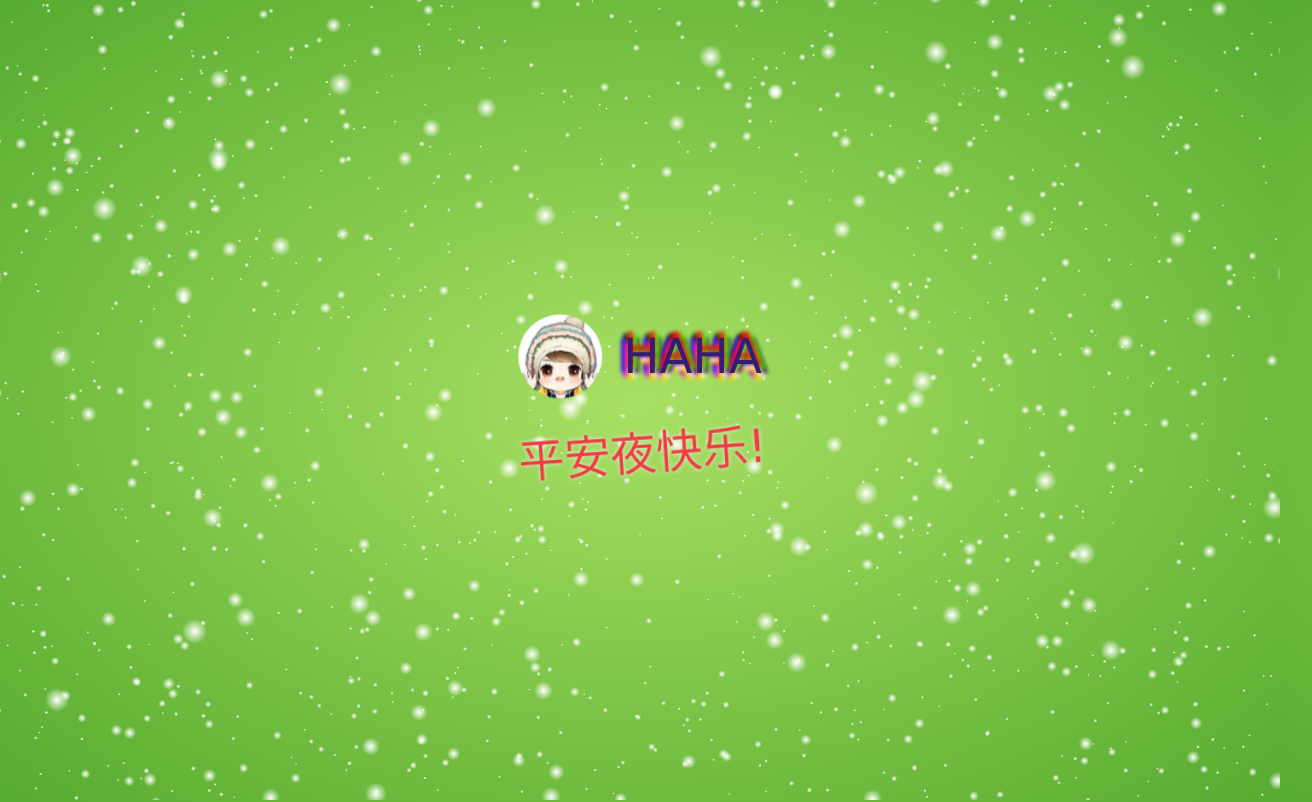
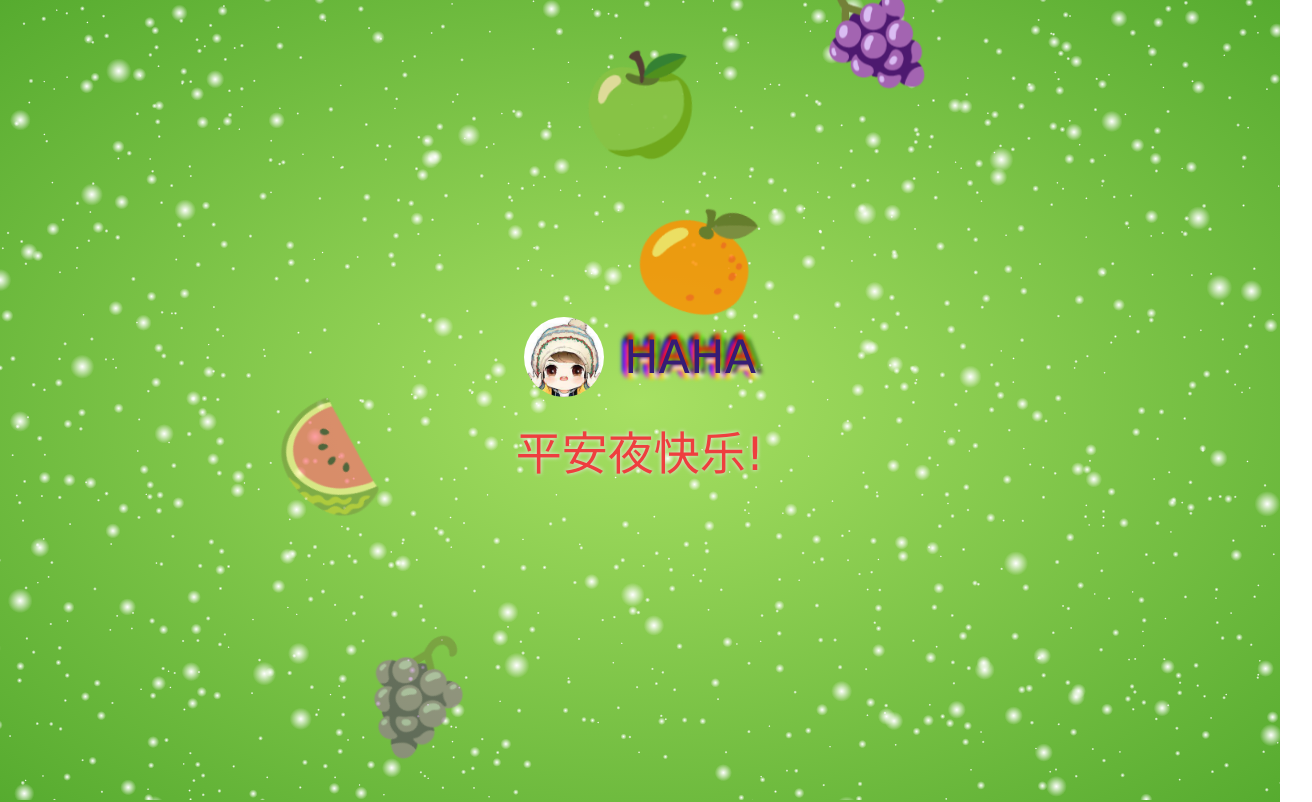
Before and after one commit to 000991/2021, a Vue app: page / in a window 1280 px wide. Shown: the top 802 px of the page, 1312 px wide, since content can reach past the window. Built offline with nearby package versions, Linux system fonts and the light colour scheme.

Commit message:
添加水果降落特效

```diff
--- a/src/App.vue
+++ b/src/App.vue
@@ -31,6 +31,18 @@
         >
           {{ fullTitle }}
         </div>
+      </div>
+    </div>
+  </div>
+  <div class="texiao">
+    <div
+      class="texiao-item animate__animated animate__fadeOutDownBig"
+      :style="{ top: item.positionTop + 'px', left: item.positionLeft + 'px' }"
+      v-for="(item, i) in texiaoList"
+      :key="i"
+    >
+      <div class="texiao-text animate__animated animate__rotateOut">
+        {{ item.name }}
       </div>
     </div>
   </div>
@@ -113,6 +125,31 @@ export default defineComponent({
     }
     setPageTitle()
 
+    interface toxiao {
+      name: string
+      positionTop: number
+      positionLeft: number
+    }
+    type toxiaoArray = toxiao[]
+    const texiaoList = ref<toxiaoArray>([])
+    function setTexiao() {
+      // 如果数量超过30,就移除
+      if (texiaoList.value.length > 30) {
+        texiaoList.value = texiaoList.value.slice(10)
+      }
+      const a = utils.randomNum(0, 4)
+      texiaoList.value.push({
+        name: emotions[a],
+        positionTop: utils.randomNum(-30, 0),
+        positionLeft: utils.randomNum(0, window.innerWidth - 50)
+      })
+
+      setTimeout(() => {
+        setTexiao()
+      }, 500)
+    }
+    setTexiao()
+
     // 设置背景
     function setStyleBackgroud(background: string) {
       document.body.style.background = background
@@ -140,6 +177,7 @@ export default defineComponent({
       userName,
       fullTitle,
       isShowAnimate,
+      texiaoList,
       clickToggcleClass
     }
   },
@@ -207,4 +245,21 @@ body {
   // text-shadow: 0 0 4px #32003c;
   text-shadow: 0 0 4px #efebf0;
 }
+.texiao {
+  position: absolute;
+  top: 0;
+  left: 10px;
+  .texiao-item {
+    position: absolute;
+    top: 0;
+    width: 20px;
+    height: 20px;
+    font-size: 100px;
+    --animate-duration: 10s;
+
+    .texiao-text {
+      // --animate-duration: 3s;
+    }
+  }
+}
 </style>
--- a/src/main.ts
+++ b/src/main.ts
@@ -1,5 +1,6 @@
 import { createApp } from 'vue'
 import App from './App.vue'
 // import './utils/snow.ts'
+// import utils from './utils/utils'
 
 createApp(App).mount('#app')
```
Also changed, not shown: 1 other file (tests, documents, lock files or other folders).
